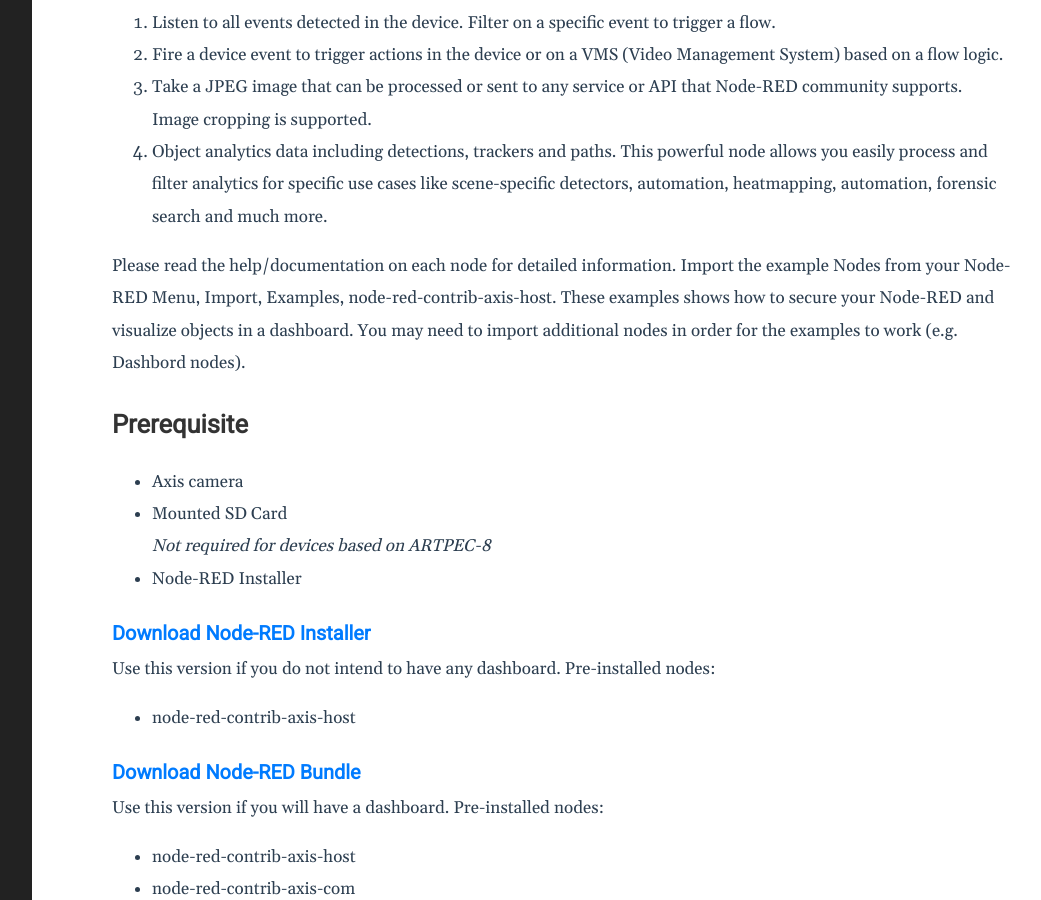
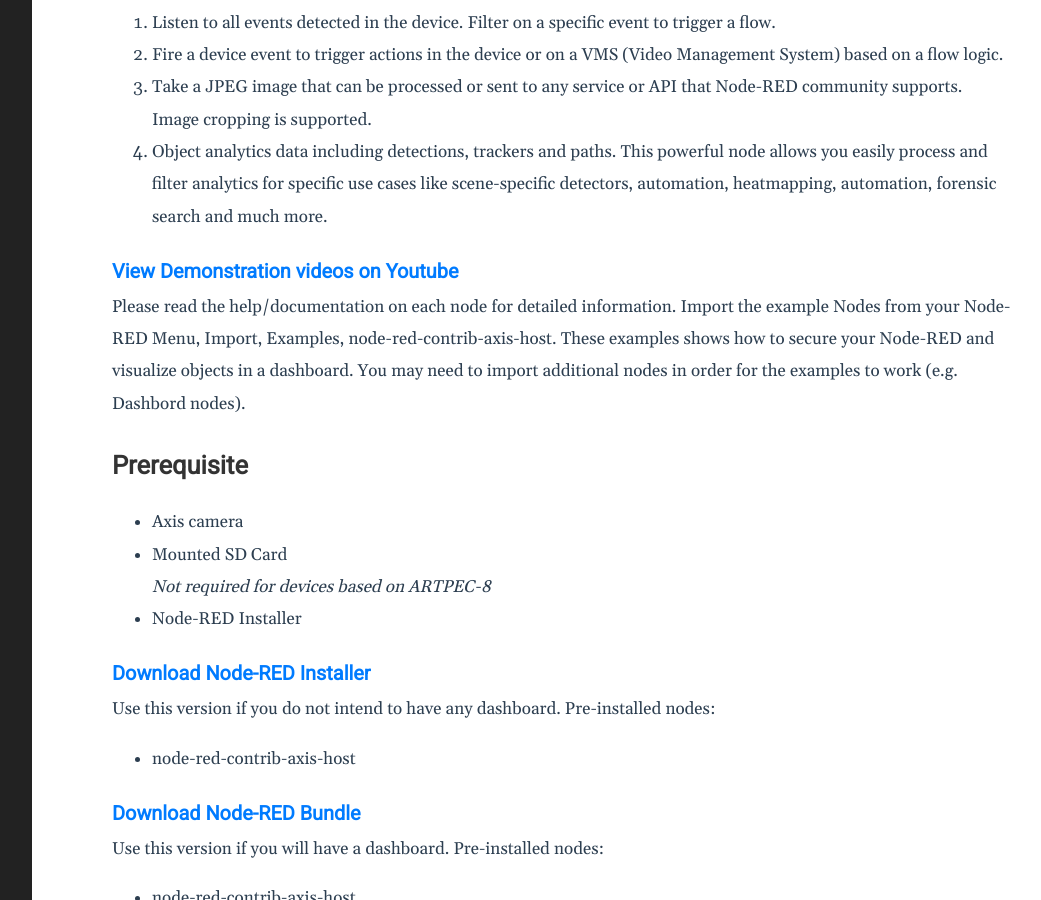
Before and after one commit to pandosme/pandosme.github.io, a Jekyll site: the page built from docs/_posts/2022-10-02-nodered-acap.md, in a window 1280 px wide and 900 px high, scrolled down 911 px. Shown: the whole window, without its empty margins (188-1229 px from the left). Built offline with Jekyll 4.4.1, drawn with Linux system fonts in a browser that asks for light colours.

Commit message:
Update 2022-10-02-nodered-acap.md

```diff
--- a/docs/_posts/2022-10-02-nodered-acap.md
+++ b/docs/_posts/2022-10-02-nodered-acap.md
@@ -22,6 +22,8 @@ Device Resource Nodes:
 2. Fire a device event to trigger actions in the device or on a VMS (Video Management System) based on a flow logic.
 3. Take a JPEG image that can be processed or sent to any service or API that Node-RED community supports.  Image cropping is supported.
 4. Object analytics data including detections, trackers and paths.  This powerful node allows you easily process and filter  analytics for specific use cases like scene-specific detectors, automation, heatmapping, automation, forensic search and much more.
+
+### [View Demonstration videos on Youtube](https://www.youtube.com/playlist?list=PLqJaAt9kTPXNxVIJXi7ixZPCvKqNeKQ_U)
 
 Please read the help/documentation on each node for detailed information.  Import the example Nodes from your Node-RED Menu, Import, Examples, node-red-contrib-axis-host.  These examples shows how to secure your Node-RED and visualize objects in a dashboard.  You may need to import additional nodes in order for the examples to work (e.g. Dashbord nodes).
 
```
